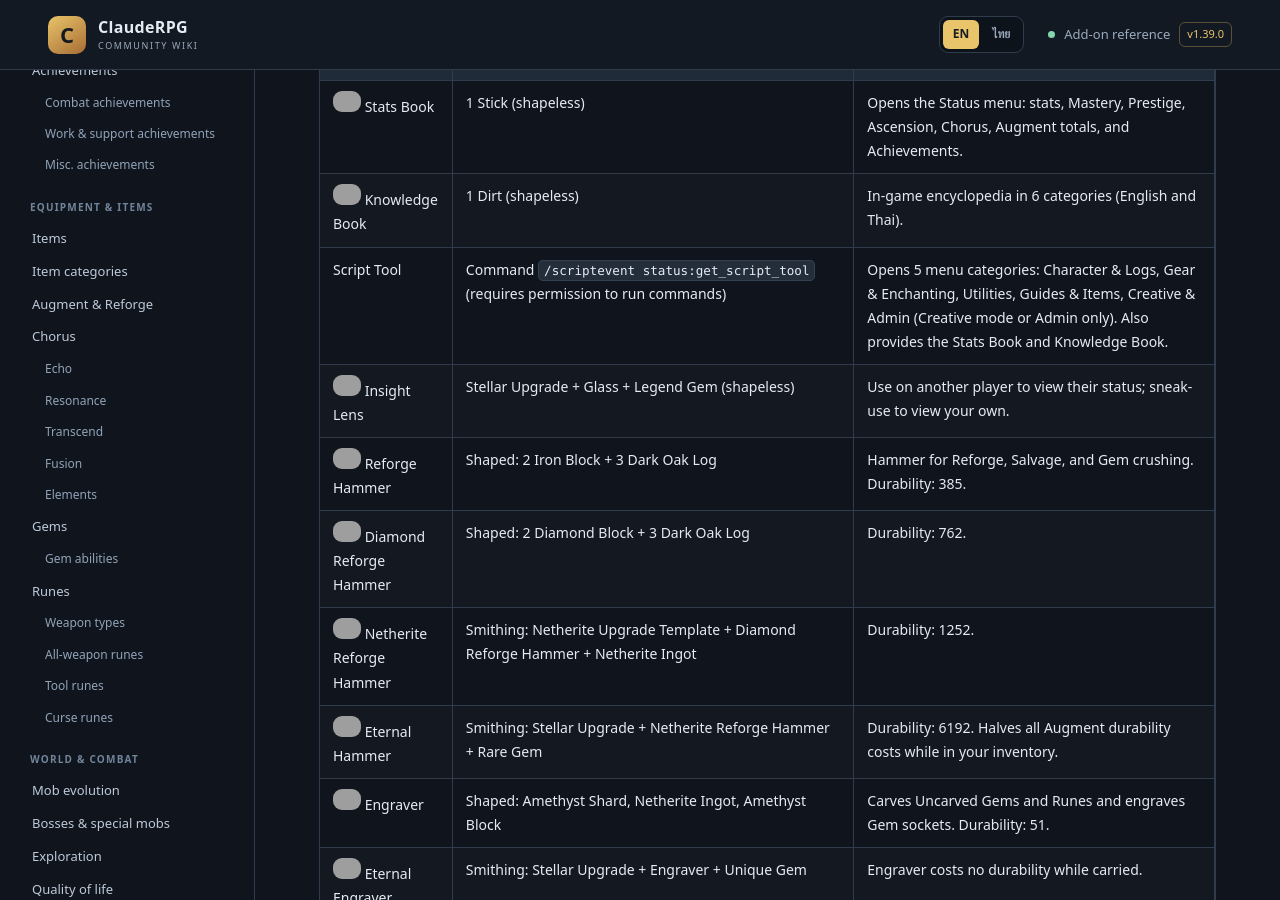
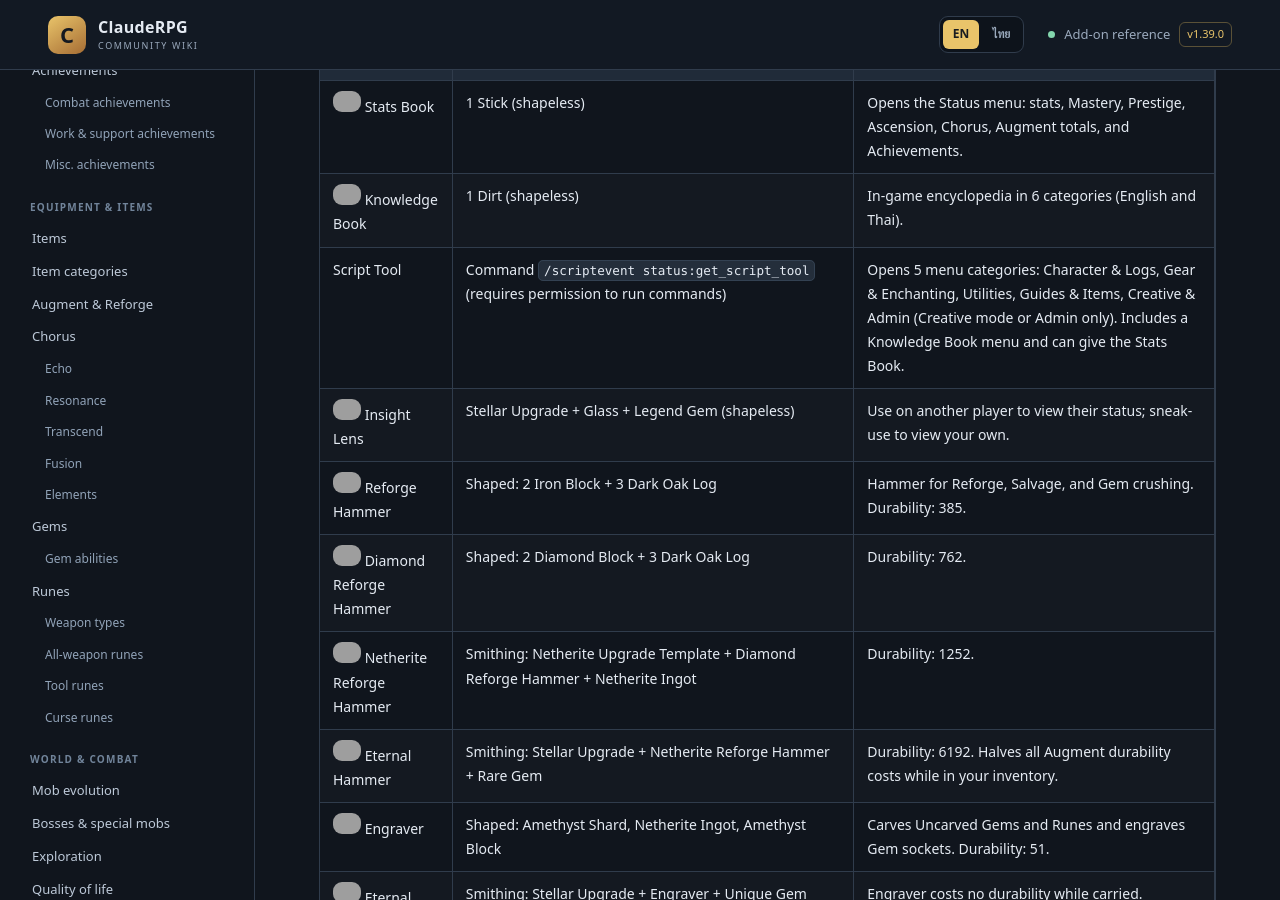
Before and after one commit to miniTorch25/ClaudeRPG-Wiki-V2, a Jekyll site: the page built from Items.md, in a window 1280 px wide and 900 px high, scrolled down 482 px. Built offline with Jekyll 4.4.1, drawn with Linux system fonts in a browser that asks for light colours; our own code applies the rules of GitHub Pages for plain Markdown files; grey boxes are pictures that could not be loaded.

Commit message:
docs: clarify Script Tool book access

```diff
--- a/Items.md
+++ b/Items.md
@@ -19,7 +19,7 @@
 |---|---|---|
 | <img src="{{ '/assets/images/items/stats_book.png' | relative_url }}" alt="" width="28" loading="lazy"> Stats Book | 1 Stick (shapeless) | Opens the Status menu: stats, Mastery, Prestige, Ascension, Chorus, Augment totals, and Achievements. |
 | <img src="{{ '/assets/images/items/knowledge_book.png' | relative_url }}" alt="" width="28" loading="lazy"> Knowledge Book | 1 Dirt (shapeless) | In-game encyclopedia in 6 categories (English and Thai). |
-| Script Tool | Command `/scriptevent status:get_script_tool` (requires permission to run commands) | Opens 5 menu categories: Character & Logs, Gear & Enchanting, Utilities, Guides & Items, Creative & Admin (Creative mode or Admin only). Also provides the Stats Book and Knowledge Book. |
+| Script Tool | Command `/scriptevent status:get_script_tool` (requires permission to run commands) | Opens 5 menu categories: Character & Logs, Gear & Enchanting, Utilities, Guides & Items, Creative & Admin (Creative mode or Admin only). Includes a Knowledge Book menu and can give the Stats Book. |
 | <img src="{{ '/assets/images/items/insight_lens.png' | relative_url }}" alt="" width="28" loading="lazy"> Insight Lens | Stellar Upgrade + Glass + Legend Gem (shapeless) | Use on another player to view their status; sneak-use to view your own. |
 | <img src="{{ '/assets/images/items/reforge_hammer.png' | relative_url }}" alt="" width="28" loading="lazy"> Reforge Hammer | Shaped: 2 Iron Block + 3 Dark Oak Log | Hammer for Reforge, Salvage, and Gem crushing. Durability: 385. |
 | <img src="{{ '/assets/images/items/diamond_reforge_hammer.png' | relative_url }}" alt="" width="28" loading="lazy"> Diamond Reforge Hammer | Shaped: 2 Diamond Block + 3 Dark Oak Log | Durability: 762. |
```
Also changed, not shown: other parts of Items.md (+1 -1 lines).
